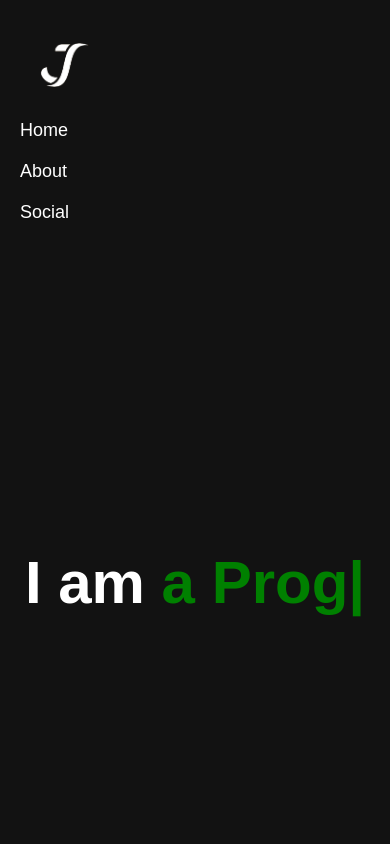
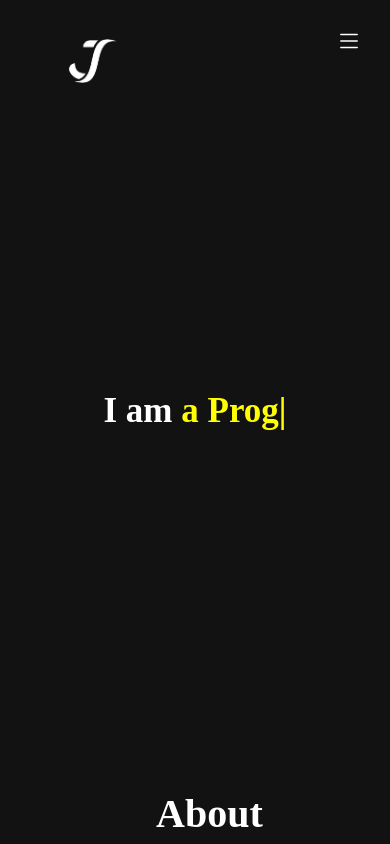
Before and after one commit to Jnanamithran/Website, a plain HTML site: page index.html in a window 390 px wide. Shown: the top 844 px of the page. Drawn offline with nearby package versions, Linux system fonts and the light colour scheme.

Commit message:
Navbar became resposive now

```diff
--- a/index.html
+++ b/index.html
@@ -9,23 +9,34 @@
 </head>
 <body>
     <nav class ="navbar">
-        <img src="./images/logo.png" alt="" class="logo">
+      <ul class="sidebar">
+        <li onclick=hideSidebar()><a href="#"><svg xmlns="http://www.w3.org/2000/svg" width="16" height="16" fill="currentColor" class="bi bi-x" viewBox="0 0 16 16">
+          <path d="M4.646 4.646a.5.5 0 0 1 .708 0L8 7.293l2.646-2.647a.5.5 0 0 1 .708.708L8.707 8l2.647 2.646a.5.5 0 0 1-.708.708L8 8.707l-2.646 2.647a.5.5 0 0 1-.708-.708L7.293 8 4.646 5.354a.5.5 0 0 1 0-.708"/>
+        </svg></a></li>
+        <li><a href=".logo" class="active">Home</a></li>
+        <li><a href="#about">About</a></li>
+        <li><a href="#social">Social</a></li>
+        </ul>
         <ul>
-            <li><a href="#logo">Home</a></li>
-            <li><a href="#about">About</a></li>
-            <li><a href="#social">Social</a></li>
-            </ul>
+            <li><img src="./images/logo.png" alt="" class="logo"></li>
+            <li class="hideOnMobile"><a href=".logo" class="active">Home</a></li>
+            <li class="hideOnMobile"><a href="#about">About</a></li>
+            <li class="hideOnMobile"><a href="#social">Social</a></li>
+            <li class="menu-button" onclick=showSidebar()><a href="#"><svg xmlns="http://www.w3.org/2000/svg" width="26" height="26" fill="currentColor" class="bi bi-list" viewBox="0 0 16 16">
+              <path fill-rule="evenodd" d="M2.5 12a.5.5 0 0 1 .5-.5h10a.5.5 0 0 1 0 1H3a.5.5 0 0 1-.5-.5m0-4a.5.5 0 0 1 .5-.5h10a.5.5 0 0 1 0 1H3a.5.5 0 0 1-.5-.5m0-4a.5.5 0 0 1 .5-.5h10a.5.5 0 0 1 0 1H3a.5.5 0 0 1-.5-.5"/>
+            </svg></a></li>
+          </ul>
     </nav>
     <div class="heading">
         <h1>I am <span class="auto-type"></span></h1>
     </div>
-    <div class="about">
+    <div class="about" id="about">
         <h2>About</h2>
         <p>I'm a Computer Science student at St. Thomas Institute of Science and Technology,<br>
         currently in my second year. Passionate about web and backend development,<br>
         I enjoy building websites and exploring the world of coding. </p>
     </div>
-    <div class="social">
+    <div class="social" id="social">
         <h3>Social</h3>
             <a href="https://www.instagram.com/jnanamithran/?theme=dark" target="_blank"><svg xmlns="http://www.w3.org/2000/svg" width="35" height="35" fill="currentColor" class="bi bi-instagram" viewBox="0 0 16 16">
                 <path d="M8 0C5.829 0 5.556.01 4.703.048 3.85.088 3.269.222 2.76.42a3.9 3.9 0 0 0-1.417.923A3.9 3.9 0 0 0 .42 2.76C.222 3.268.087 3.85.048 4.7.01 5.555 0 5.827 0 8.001c0 2.172.01 2.444.048 3.297.04.852.174 1.433.372 1.942.205.526.478.972.923 1.417.444.445.89.719 1.416.923.51.198 1.09.333 1.942.372C5.555 15.99 5.827 16 8 16s2.444-.01 3.298-.048c.851-.04 1.434-.174 1.943-.372a3.9 3.9 0 0 0 1.416-.923c.445-.445.718-.891.923-1.417.197-.509.332-1.09.372-1.942C15.99 10.445 16 10.173 16 8s-.01-2.445-.048-3.299c-.04-.851-.175-1.433-.372-1.941a3.9 3.9 0 0 0-.923-1.417A3.9 3.9 0 0 0 13.24.42c-.51-.198-1.092-.333-1.943-.372C10.443.01 10.172 0 7.998 0zm-.717 1.442h.718c2.136 0 2.389.007 3.232.046.78.035 1.204.166 1.486.275.373.145.64.319.92.599s.453.546.598.92c.11.281.24.705.275 1.485.039.843.047 1.096.047 3.231s-.008 2.389-.047 3.232c-.035.78-.166 1.203-.275 1.485a2.5 2.5 0 0 1-.599.919c-.28.28-.546.453-.92.598-.28.11-.704.24-1.485.276-.843.038-1.096.047-3.232.047s-2.39-.009-3.233-.047c-.78-.036-1.203-.166-1.485-.276a2.5 2.5 0 0 1-.92-.598 2.5 2.5 0 0 1-.6-.92c-.109-.281-.24-.705-.275-1.485-.038-.843-.046-1.096-.046-3.233s.008-2.388.046-3.231c.036-.78.166-1.204.276-1.486.145-.373.319-.64.599-.92s.546-.453.92-.598c.282-.11.705-.24 1.485-.276.738-.034 1.024-.044 2.515-.045zm4.988 1.328a.96.96 0 1 0 0 1.92.96.96 0 0 0 0-1.92m-4.27 1.122a4.109 4.109 0 1 0 0 8.217 4.109 4.109 0 0 0 0-8.217m0 1.441a2.667 2.667 0 1 1 0 5.334 2.667 2.667 0 0 1 0-5.334"/>
--- a/index.js
+++ b/index.js
@@ -4,3 +4,11 @@ var typed = new Typed(".auto-type",{
     backSpeed : 150,
     looped : true
 })
+function showSidebar(){
+    const sidebar = document.querySelector('.sidebar')
+    sidebar.style.display = 'flex'
+}
+function hideSidebar(){
+    const sidebar = document.querySelector('.sidebar')
+    sidebar.style.display = 'none'
+}
--- a/style.css
+++ b/style.css
@@ -2,47 +2,73 @@
 
 /* Global Styles */
 body {
-  margin: 0;
-  font-family: Arial, sans-serif;
   background-color: #121212; /* Dark background color */
   color: #ffffff; /* White text for better contrast */
   scroll-snap-type: y mandatory;
+  min-height: 100vh;
 }
 
-/* Navbar Styles */
-.navbar {
+nav{
+  background-color: #121212;
+}
+nav ul{
+  list-style: none;
   display: flex;
-  justify-content: space-between;
+  justify-content: flex-end;
   align-items: center;
-  padding: 20px;
-  font-size: 18px;
 }
 
+nav li{
+  height: 50px;
+
+}
+nav a{
+  height: 100%;
+  padding: 0 20px;
+  text-decoration: none;
+  display: flex;
+  align-items: center;
+  color: white;
+}
+nav a:hover{
+  color: yellow;
+}
+
+nav a:active{
+  color: yellow;
+}
+nav li:first-child{
+  margin-right: auto;
+}
 .logo{
   width: 90px;
   height: auto;
   padding-left: 45px;
 }
 
-ul {
-  list-style-type: none;
-  padding: 0;
-  margin: 0;
-  display: flex;
+.sidebar{
+  position: fixed;
+  top: 0;
+  right: 0;
+  height: 100vh;
+  width: 250px;
+  z-index: 999;
+  background-color: #121212;
+  backdrop-filter: blur(10px);
+  display: none;
+  flex-direction: column;
+  align-items: flex-start;
+  justify-content: flex-start;
 }
+.sidebar li{
+  width: 100%;
 
-ul li {
-  margin: 0 15px; /* Space between navbar items */
 }
-
-ul li a {
-  text-decoration: none;
-  color: #ffffff; /* White text for links */
-  transition: color 0.3s; /* Smooth color transition */
+.sidebar a{
+  width: 100%;
 }
-
-ul li a:hover {
-  color: #e91e63; /* Change link color on hover */
+.menu-button{
+  display: none;
 }
 .heading{
   width: 100%;
@@ -55,7 +81,7 @@ ul li a:hover {
   font-size: 60px;
 }
 span{
-  color: #008000;
+  color: yellow;
 }
 
 .about{
@@ -80,11 +106,14 @@ span{
   align-items: center;
   justify-content: center;
 }
+
 /* Social Links Styles */
 .social {
   text-align: center;
   margin: 20px 0;
   font-size: 40px;
+  width: 100%;
+  height: 78vh;
 }
 
 .social a {
@@ -115,27 +144,22 @@ span{
   .about {
       margin-top: 50px; /* Provide space below h1 for larger screens */
   }
-  .heading h1 {
-    font-size: 30px; /* Smaller font size for mobile */
-  }
+
 }
 /* Responsive Navbar for Mobile */
 @media screen and (max-width: 768px) {
-  .navbar {
-    flex-direction: column; /* Stack the navbar items vertically */
-    align-items: flex-start;
-  }
-
-  ul {
-    flex-direction: column; /* Stack the navbar links vertically */
-    align-items: flex-start;
-  }
-
-  ul li {
-    margin: 10px 0; /* Add space between each navbar item */
-  }
 
   .logo {
     padding-left: 0;
   }
+
+  .heading h1 {
+    font-size: 35px; /* Correct font size for mobile */
+  }
+  .hideOnMobile{
+    display: none;
+  }
+  .menu-button{
+    display: block;
+  }
 }
```
Also changed, not shown: 1 other file.
